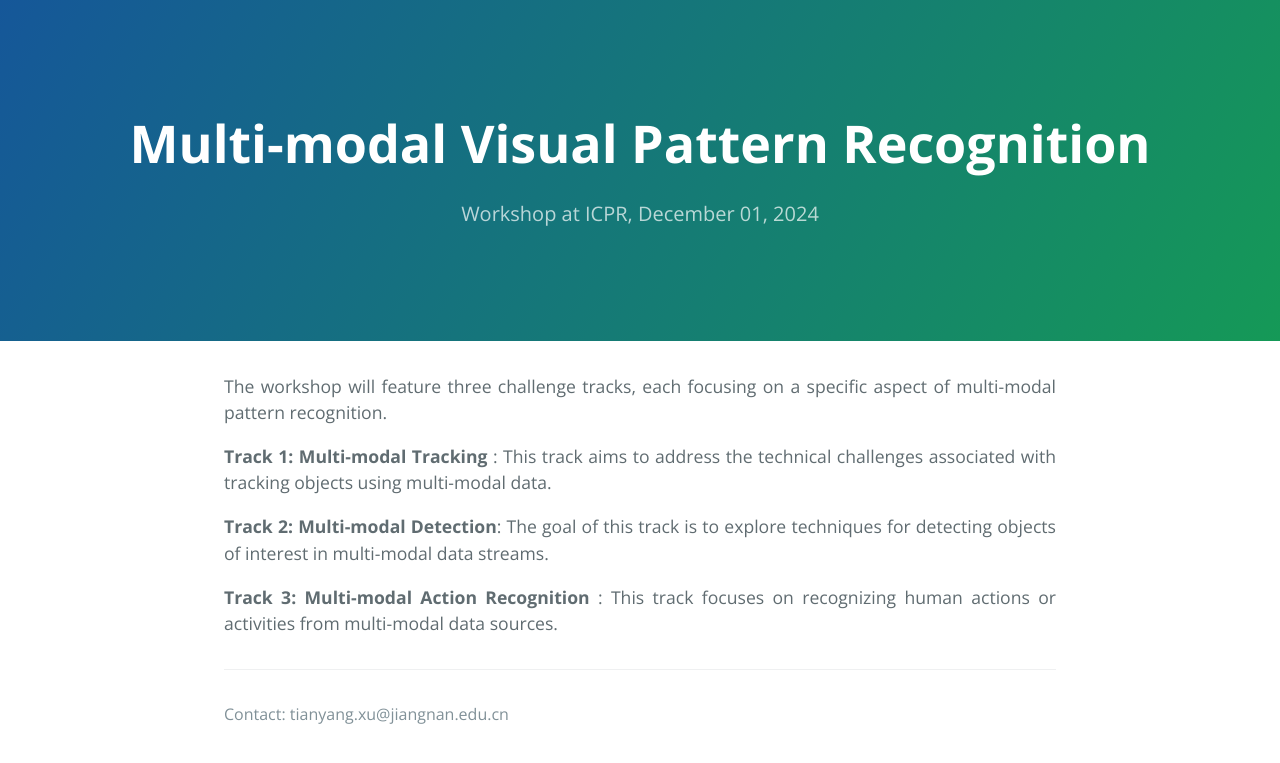
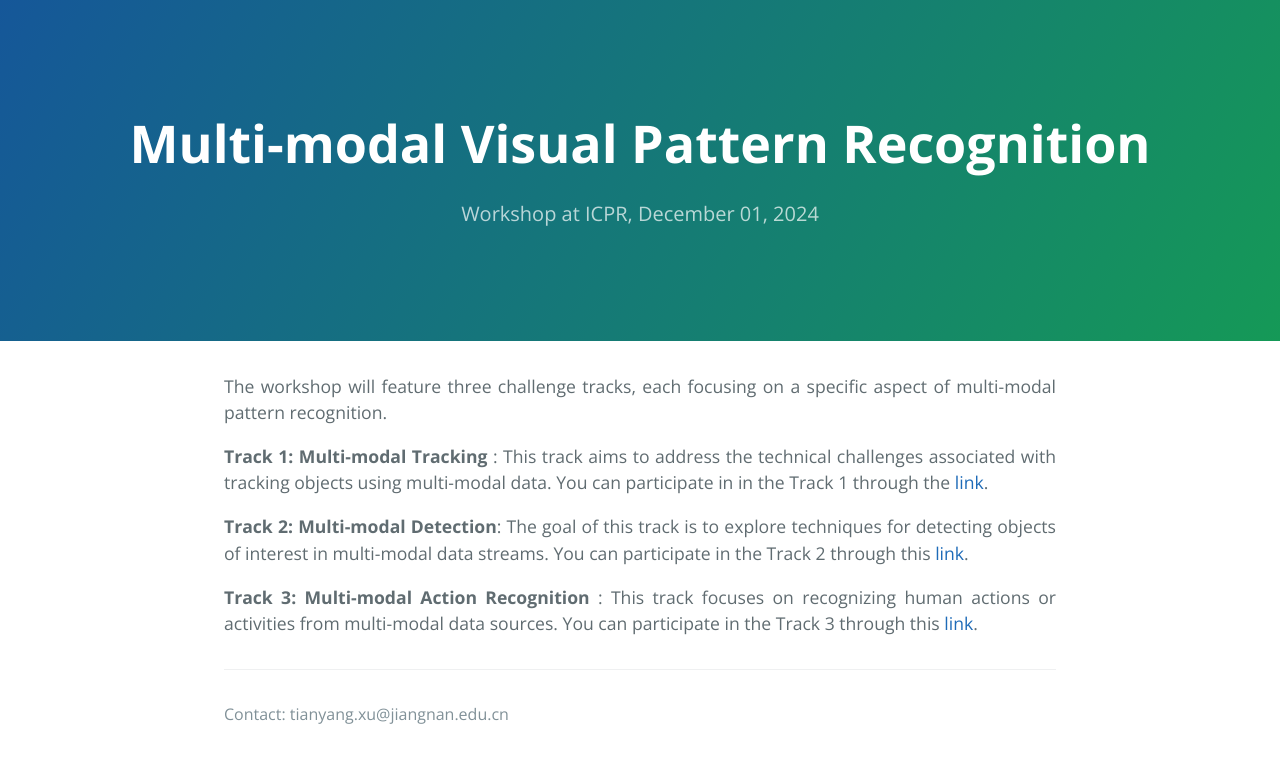
Before and after one commit to PRCI-Lab/mmvpr-workshop-icpr2024, a Jekyll site: the page built from docs/challenge.md, in a window 1280 px wide. Shown: the top 763 px of the page. Built offline with Jekyll 4.4.1, drawn with Linux system fonts in a browser that asks for light colours; our own code applies the rules of GitHub Pages for plain Markdown files.

Commit message:
Update challenge.md

```diff
--- a/docs/challenge.md
+++ b/docs/challenge.md
@@ -1,7 +1,10 @@
 The workshop will feature three challenge tracks, each focusing on a specific aspect of multi-modal pattern recognition.
 
 **Track 1: Multi-modal Tracking** : This track aims to address the technical challenges associated with tracking objects using multi-modal data.
+You can participate in in the Track 1 through the [link](https://codalab.lisn.upsaclay.fr/competitions/19861).
 
 **Track 2: Multi-modal Detection**: The goal of this track is to explore techniques for detecting objects of interest in multi-modal data streams.
+You can participate in the Track 2 through this [link]().
 
 **Track 3: Multi-modal Action Recognition** : This track focuses on recognizing human actions or activities from multi-modal data sources.
+You can participate in the Track 3 through this [link](https://codalab.lisn.upsaclay.fr/competitions/19864).
```
